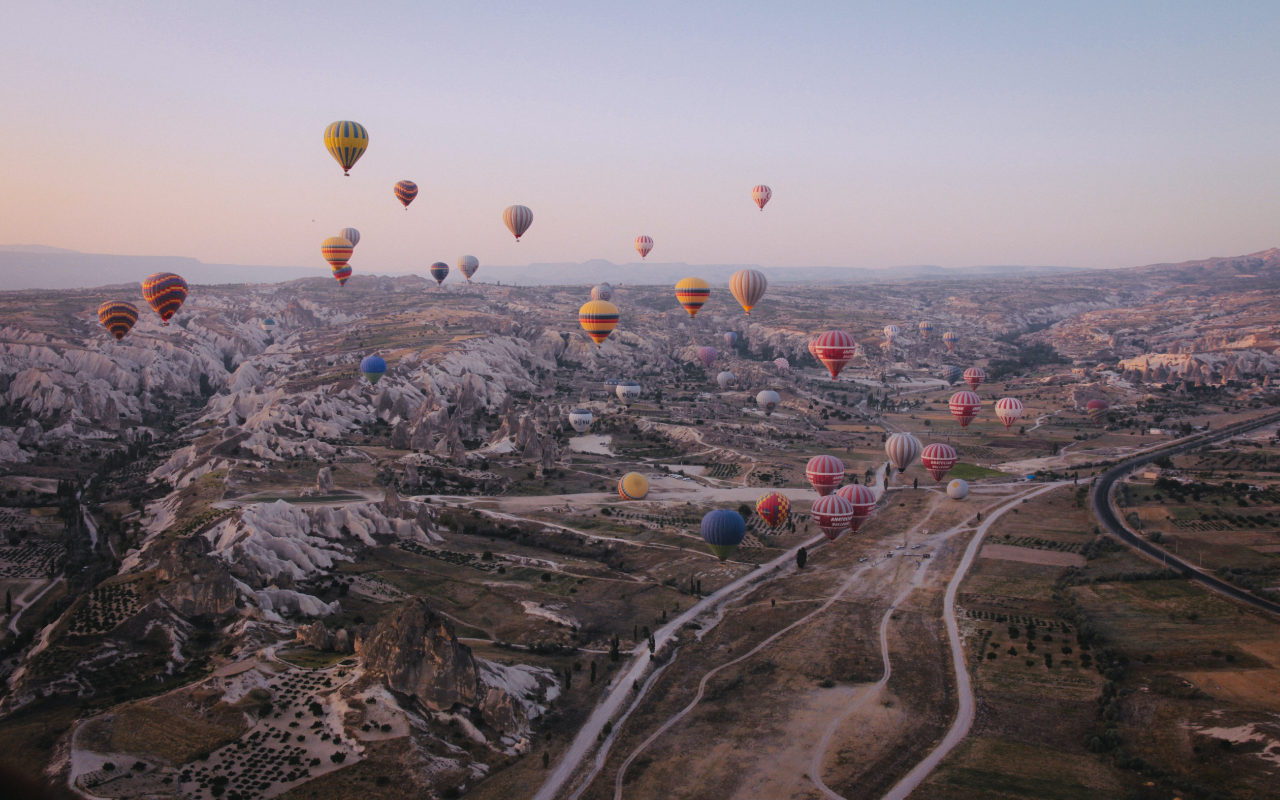
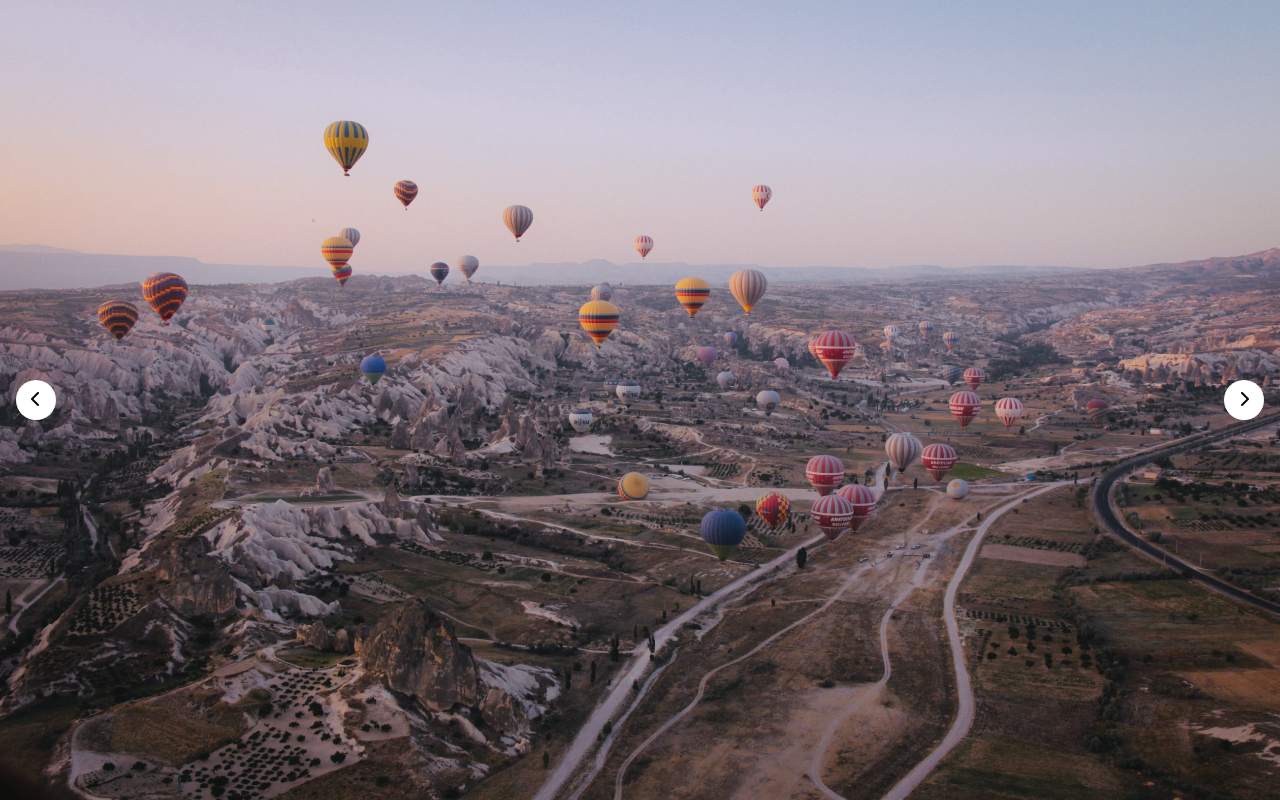
Before and after one commit to bohdanmoroziuk/vue3-carousel, a Vue app: page / in a window 1280 px wide. Built offline with nearby package versions, Linux system fonts and the light colour scheme.

Commit message:
feat: add navigation

```diff
--- a/public/index.html
+++ b/public/index.html
@@ -6,6 +6,8 @@
     <meta name="viewport" content="width=device-width,initial-scale=1.0">
     <link rel="icon" href="<%= BASE_URL %>favicon.ico">
     <title><%= htmlWebpackPlugin.options.title %></title>
+
+    <link rel="stylesheet" href="https://cdnjs.cloudflare.com/ajax/libs/font-awesome/6.4.0/css/all.min.css" integrity="sha512-iecdLmaskl7CVkqkXNQ/ZH/XLlvWZOJyj7Yy7tcenmpD1ypASozpmT/E0iPtmFIB46ZmdtAc9eNBvH0H/ZpiBw==" crossorigin="anonymous" referrerpolicy="no-referrer" />
   </head>
   <body>
     <noscript>
--- a/src/components/Carousel.vue
+++ b/src/components/Carousel.vue
@@ -2,11 +2,44 @@
 import { ref } from 'vue';
 
 const currentSlideIndex = ref(0);
+
+const numberOfSlides = ref(3);
+
+const showNextSlide = () => {
+  if (currentSlideIndex.value === numberOfSlides.value - 1) {
+    currentSlideIndex.value = 0;
+  } else {
+    currentSlideIndex.value += 1;
+  }
+};
+
+const showPrevSlide = () => {
+  if (currentSlideIndex.value === 0) {
+    currentSlideIndex.value = numberOfSlides.value - 1;
+  } else {
+    currentSlideIndex.value -= 1;
+  }
+};
 </script>
 
 <template>
   <div class="carousel">
     <slot :current-slide-index="currentSlideIndex" />
+
+    <div class="carousel__navigation">
+      <button
+        class="carousel__toggle carousel__toggle--backward"
+        @click="showPrevSlide"
+      >
+        <i class="fas fa-chevron-left"></i>
+      </button>
+      <button
+        class="carousel__toggle carousel__toggle--forward"
+        @click="showNextSlide"
+      >
+        <i class="fas fa-chevron-right"></i>
+      </button>
+    </div>
   </div>
 </template>
 
@@ -17,4 +50,33 @@ const currentSlideIndex = ref(0);
   height: 100vh;
   overflow: hidden;
 }
+
+.carousel__navigation {
+  position: absolute;
+  top: 50%;
+  left: 0;
+  width: 100%;
+  transform: translateY(-50%);
+  padding: 0 16px;
+  display: flex;
+  align-items: center;
+  justify-content: space-between;
+}
+
+.carousel__toggle {
+  width: 40px;
+  height: 40px;
+  border-radius: 50%;
+  border: none;
+  background-color: white;
+  color: black;
+  cursor: pointer;
+  font-size: 16px;
+  transition: all 0.25s linear;
+}
+
+.carousel__toggle:hover {
+  background-color: black;
+  color: white;
+}
 </style>
```
